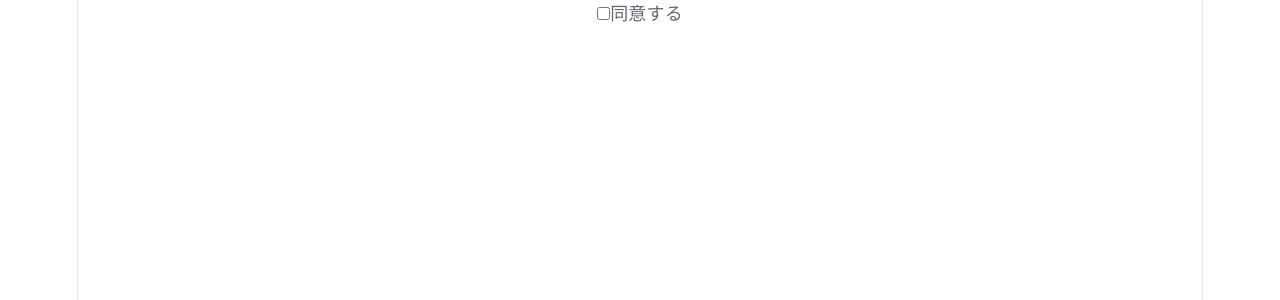
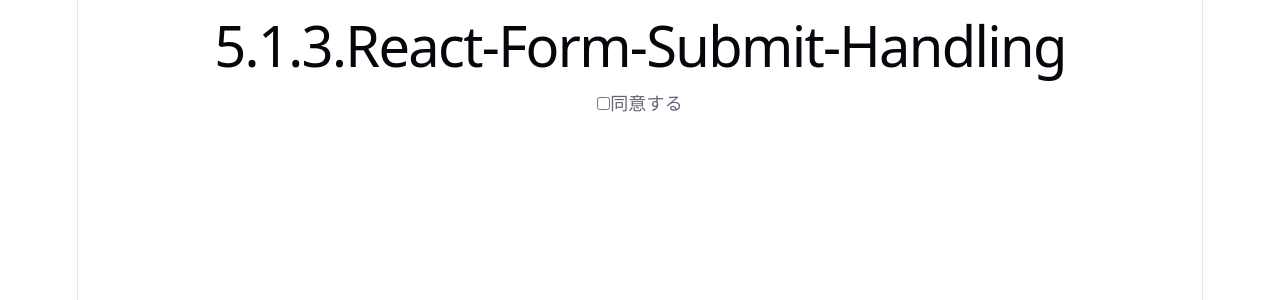
Before and after one commit to TakaDev1/5.1.3.React-Form-Submit-Handling, a React (Vite) app: page / in a window 1280 px wide. Shown: the top 300 px of the page. Built offline with nearby package versions, Linux system fonts and the light colour scheme.

Commit message:
feat: Integration Project Components

```diff
--- a/src/App.tsx
+++ b/src/App.tsx
@@ -4,7 +4,10 @@ import CheckPage from "./pages/CheckPage";
 function App() {
   return (
     <>
-      <CheckPage />
+      <div>
+        <h1>5.1.3.React-Form-Submit-Handling</h1>
+        <CheckPage />
+      </div>
     </>
   );
 }
```
